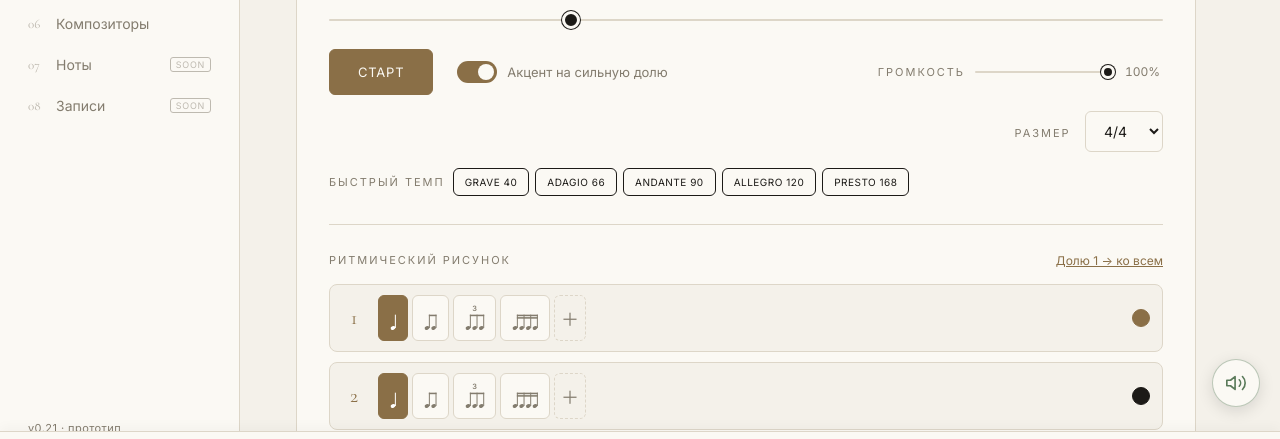
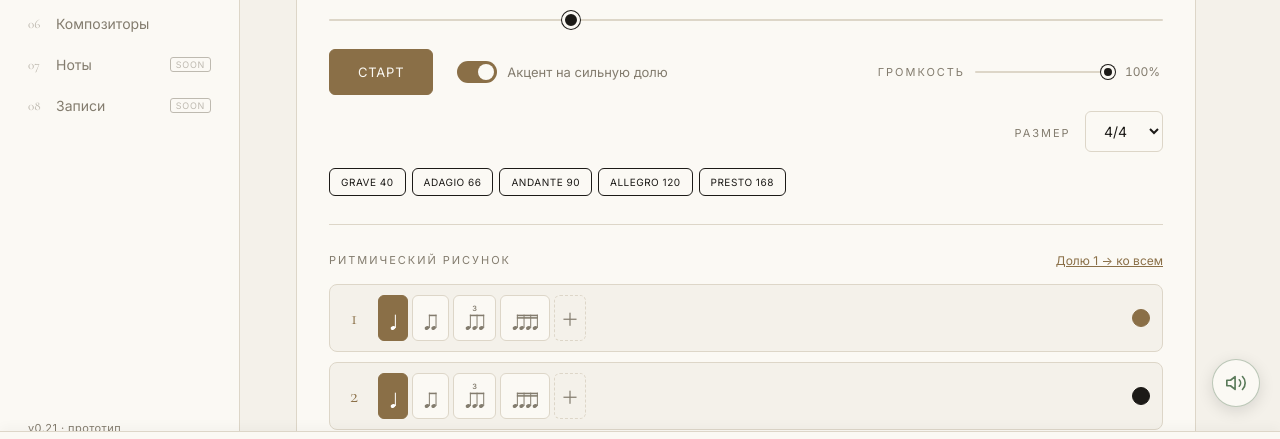
Before and after one commit to formusician/chernovik, a plain HTML site: page index.html in a window 1280 px wide. Shown: the part 333-772 px from the top of the page. Drawn offline with nearby package versions, Linux system fonts and the light colour scheme; a web font is replaced by a local one.

Commit message:
Update index.html

```diff
--- a/index.html
+++ b/index.html
@@ -832,7 +832,6 @@
         </div>
       </div>
       <div class="metro-row" style="margin-top:4px; gap:6px;">
-        <span class="bpm-label" style="margin-right:2px;">Быстрый темп</span>
         <button type="button" class="btn ghost tempo" data-bpm="40">Grave 40</button>
         <button type="button" class="btn ghost tempo" data-bpm="66">Adagio 66</button>
         <button type="button" class="btn ghost tempo" data-bpm="90">Andante 90</button>
```
